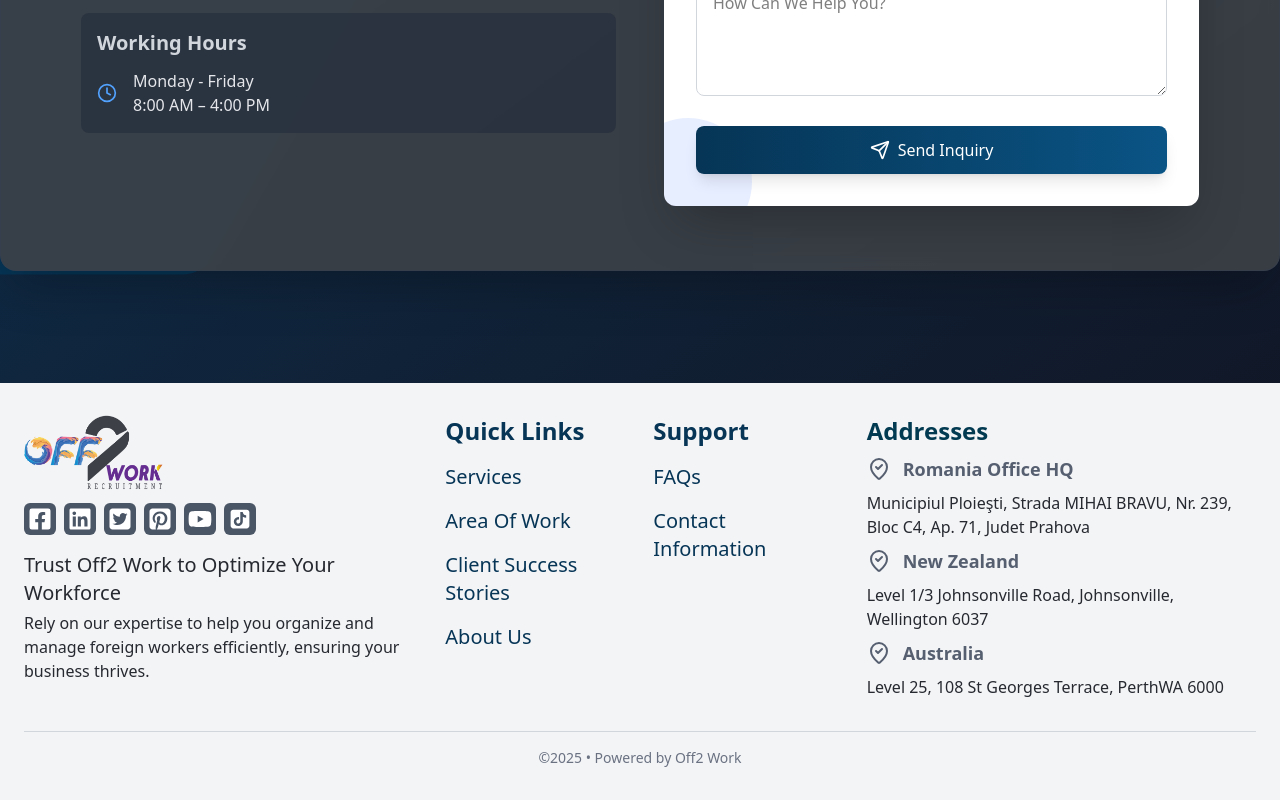
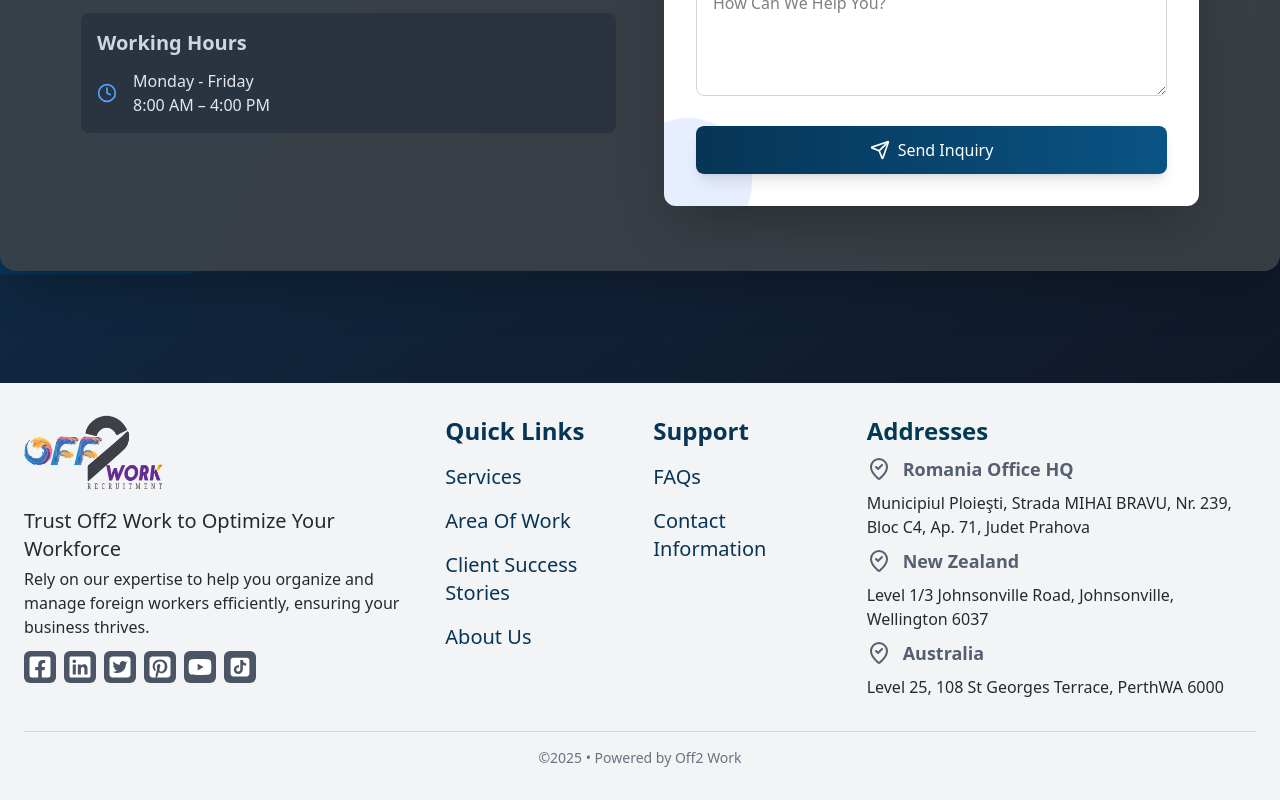
Before and after one commit to Ababil-Group/Off2Work, a React (Vite) app: page / in a window 1280 px wide. Shown: the part 5836-6636 px from the top of the page. Built offline with nearby package versions, Linux system fonts and the light colour scheme; no server answers.

Commit message:
update data footer commit

```diff
--- a/src/components/Footer.jsx
+++ b/src/components/Footer.jsx
@@ -26,6 +26,13 @@ const Footer = () => {
                 height={40}
               />
             </Link>
+
+            <p className="mt-4 text-xl text-[#262930]">
+              {t("footer.footert1")}
+            </p>
+            <p className="mt-1 text-base text-[#262930]">
+              {t("footer.footert2")}
+            </p>
             <div className="flex items-center gap-2 mt-3">
               <Link
                 to={"https://www.facebook.com/off2work"}
@@ -70,12 +77,6 @@ const Footer = () => {
                 <AiFillTikTok className="w-8 h-8 p-1 bg-gray-600 text-white hover:bg-blue-900 rounded-md hover:text-white hover:translate-y-2 transition-transform duration-300 hover:shadow-2xl shadow-gray-400" />
               </Link>
             </div>
-            <p className="mt-4 text-xl text-[#262930]">
-              {t("footer.footert1")}
-            </p>
-            <p className="mt-1 text-base text-[#262930]">
-              {t("footer.footert2")}
-            </p>
           </div>
 
           <div className="flex text-xl justify-evenly gap-4 space-y-2 text-[#063556]">
```
